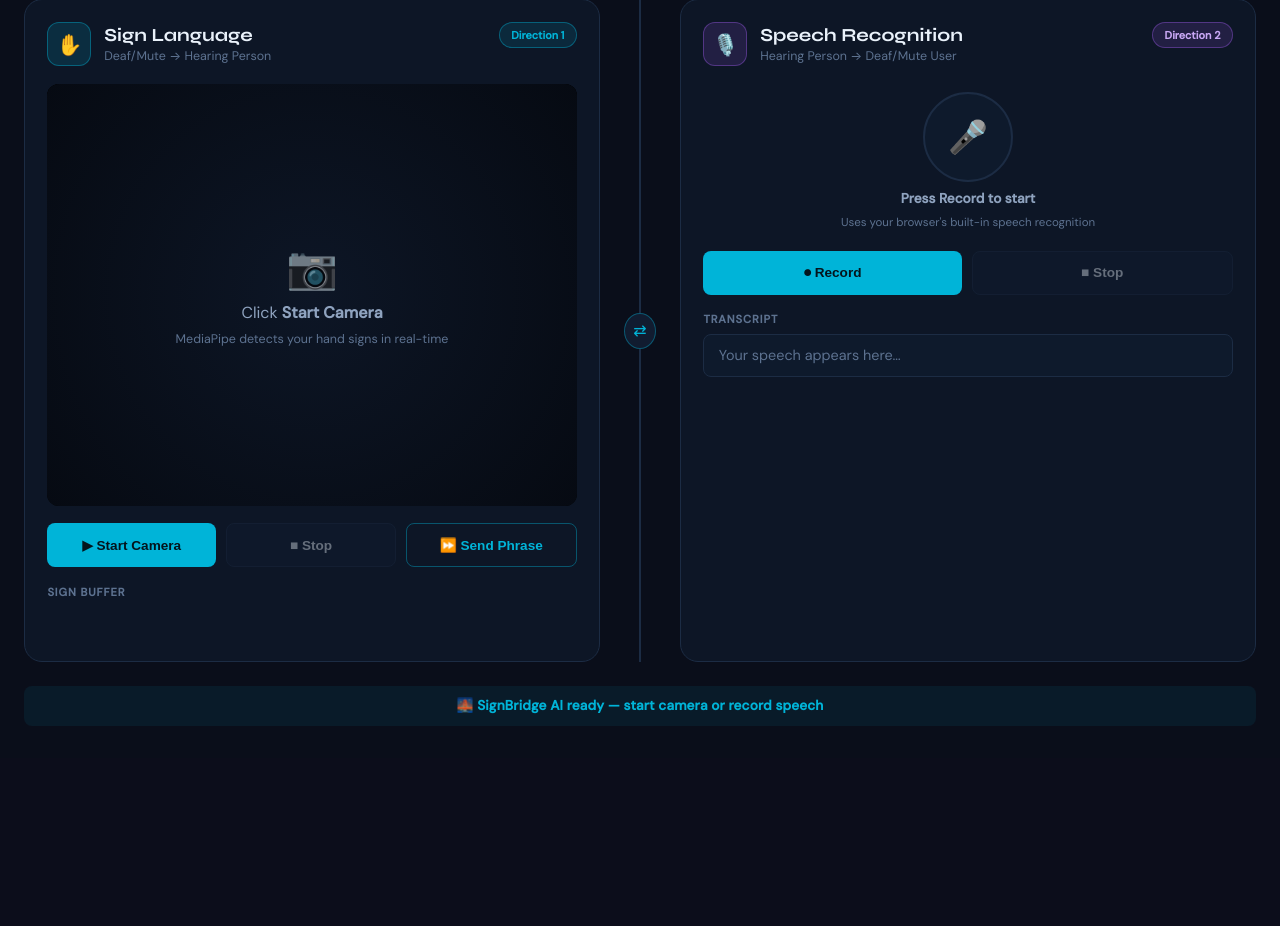
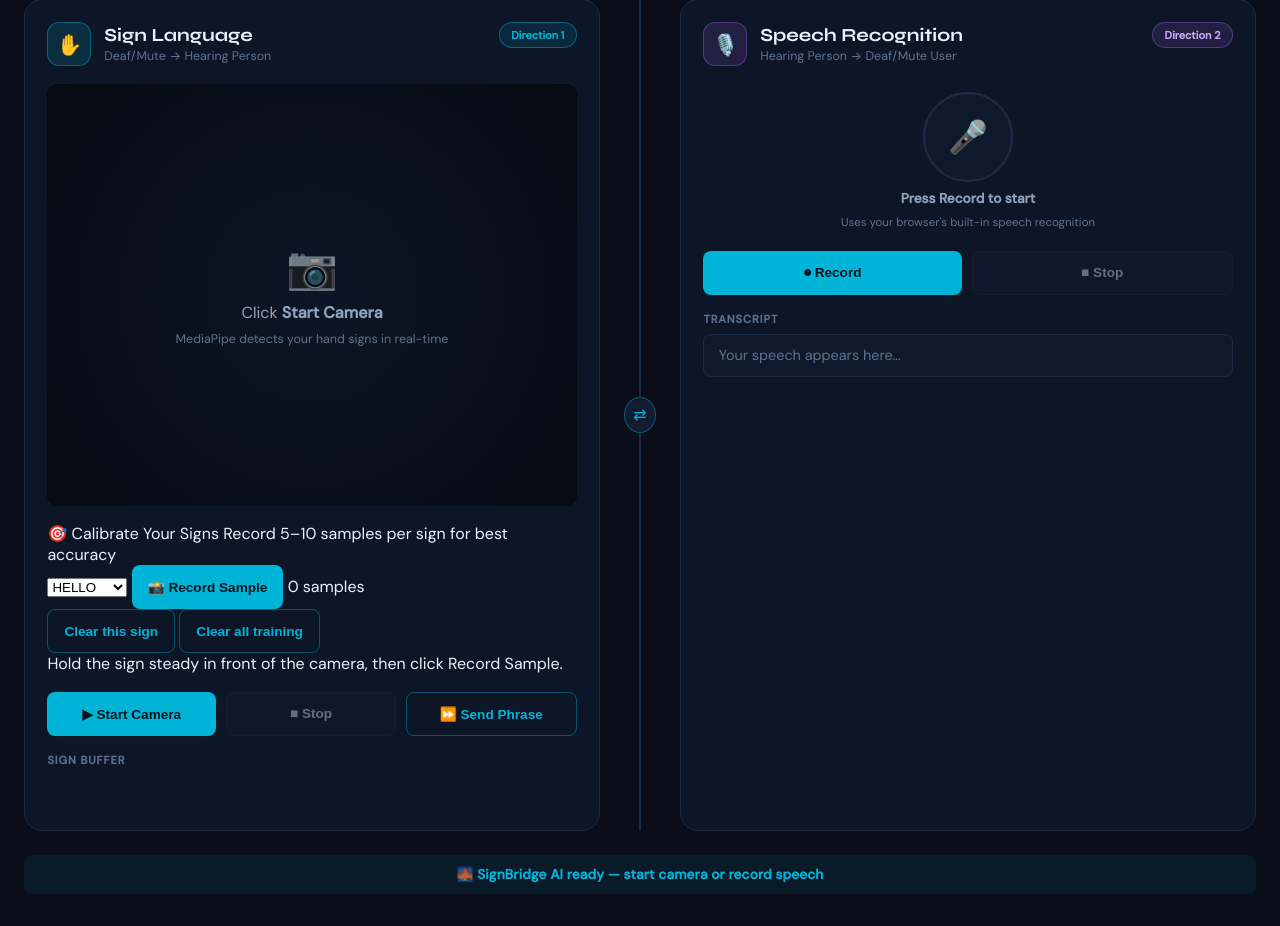
Before and after one commit to kalashrao07-sys/SignBridge-AI-MVP, a Flask app: page / in a window 1280 px wide. Shown: the part 360-1286 px from the top of the page. Before the commit the page ends 1086 px from the top, so only its background shows below. Run offline with Flask 3, Linux system fonts and the light colour scheme; some libraries are stand-ins or nearby versions.

Commit message:
feat: add calibration panel for sign recording and sample management

```diff
--- a/templates/index.html
+++ b/templates/index.html
@@ -84,6 +84,42 @@
       </div>
       <div class="det-desc" id="detectedDesc">Show your hand to the camera</div>
     </div>
+
+<div class="calib-panel" id="calibPanel">
+  <div class="calib-hdr">
+    <span class="calib-title">🎯 Calibrate Your Signs</span>
+    <span class="calib-sub">Record 5–10 samples per sign for best accuracy</span>
+  </div>
+
+  <div class="calib-row">
+    <select id="calibSignSelect" class="calib-select">
+      <option value="HELLO">HELLO</option>
+      <option value="YES">YES</option>
+      <option value="GOOD">GOOD</option>
+      <option value="I">I</option>
+      <option value="PLEASE">PLEASE</option>
+      <option value="WATER">WATER</option>
+      <option value="PEACE">PEACE</option>
+      <option value="HELP">HELP</option>
+      <option value="CALL">CALL</option>
+      <option value="FOOD">FOOD</option>
+      <option value="NO">NO</option>
+      <option value="PAIN">PAIN</option>
+      <option value="DOCTOR">DOCTOR</option>
+    </select>
+    <button class="btn primary" id="recordSampleBtn" type="button">📸 Record Sample</button>
+    <span class="calib-count" id="calibCount">0 samples</span>
+  </div>
+
+  <div class="calib-row">
+    <button class="btn ghost" id="clearSignBtn" type="button">Clear this sign</button>
+    <button class="btn ghost" id="clearAllBtn" type="button">Clear all training</button>
+  </div>
+
+  <div class="calib-status" id="calibStatus">
+    Hold the sign steady in front of the camera, then click Record Sample.
+  </div>
+</div>
 
     <!-- Controls -->
     <div class="btn-row">
@@ -235,5 +271,6 @@
 
 <script src="/static/js/gesture.js"></script>
 <script src="/static/js/app.js"></script>
+<script src="/static/js/calibration.js"></script>
 </body>
 </html>
```
